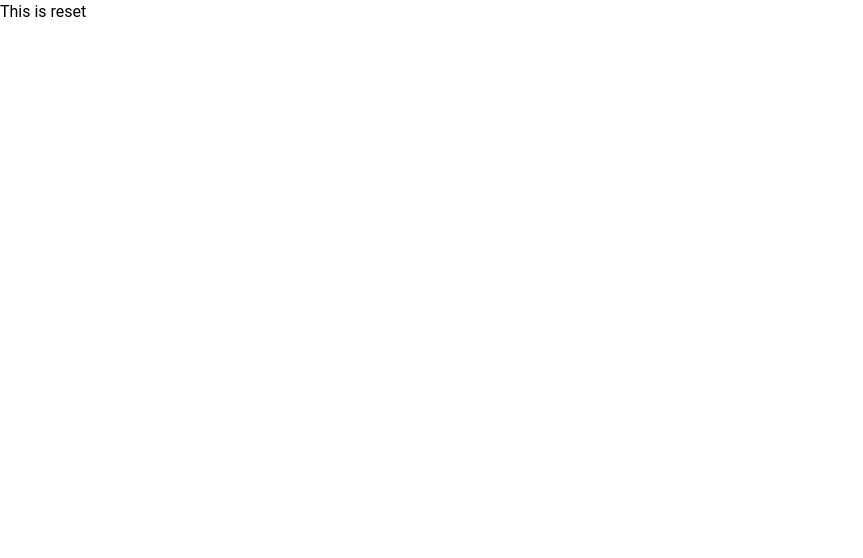
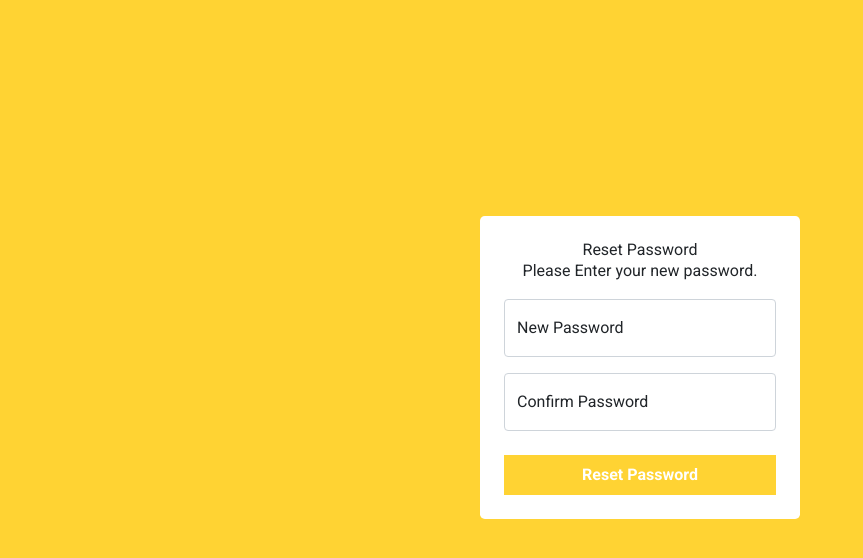
Before and after one commit to RupsanaAkter/admin-app-client, a React (Create React App) app: page /reset-password in a window 1280 px wide. Shown: the top 558 px of the page, without its empty margins (0-863 px from the left). Built offline with nearby package versions, Linux system fonts and the light colour scheme.

Commit message:
added resetpassword

```diff
--- a/public/index.html
+++ b/public/index.html
@@ -1,43 +1,29 @@
 <!DOCTYPE html>
 <html lang="en">
   <head>
-    <meta charset="utf-8" />
-    <link rel="icon" href="%PUBLIC_URL%/favicon.ico" />
-    <meta name="viewport" content="width=device-width, initial-scale=1" />
-    <meta name="theme-color" content="#000000" />
-    <meta
-      name="description"
-      content="Web site created using create-react-app"
+    <meta charset="UTF-8" />
+    <meta name="viewport" content="width=device-width, initial-scale=1.0" />
+    <meta http-equiv="X-UA-Compatible" content="ie=edge" />
+    <meta name="Description" content="Enter your description here" />
+    <link
+      rel="stylesheet"
+      href="https://cdnjs.cloudflare.com/ajax/libs/twitter-bootstrap/5.1.0/css/bootstrap.min.css"
     />
-    <link rel="apple-touch-icon" href="%PUBLIC_URL%/logo192.png" />
-    <!--
-      manifest.json provides metadata used when your web app is installed on a
-      user's mobile device or desktop. See https://developers.google.com/web/fundamentals/web-app-manifest/
-    -->
-    <link rel="manifest" href="%PUBLIC_URL%/manifest.json" />
-    <!--
-      Notice the use of %PUBLIC_URL% in the tags above.
-      It will be replaced with the URL of the `public` folder during the build.
-      Only files inside the `public` folder can be referenced from the HTML.
-
-      Unlike "/favicon.ico" or "favicon.ico", "%PUBLIC_URL%/favicon.ico" will
-      work correctly both with client-side routing and a non-root public URL.
-      Learn how to configure a non-root public URL by running `npm run build`.
-    -->
-    <title>React App</title>
+    <link
+      rel="stylesheet"
+      href="https://cdnjs.cloudflare.com/ajax/libs/font-awesome/5.15.4/css/all.min.css"
+    />
+    <link rel="preconnect" href="https://fonts.googleapis.com" />
+    <link rel="preconnect" href="https://fonts.gstatic.com" crossorigin />
+    <link
+      href="https://fonts.googleapis.com/css2?family=Roboto:wght@400;500;700;900&display=swap"
+      rel="stylesheet"
+    />
+    <title>Title</title>
   </head>
   <body>
-    <noscript>You need to enable JavaScript to run this app.</noscript>
     <div id="root"></div>
-    <!--
-      This HTML file is a template.
-      If you open it directly in the browser, you will see an empty page.
-
-      You can add webfonts, meta tags, or analytics to this file.
-      The build step will place the bundled scripts into the <body> tag.
-
-      To begin the development, run `npm start` or `yarn start`.
-      To create a production bundle, use `npm run build` or `yarn build`.
-    -->
+    <script src="https://cdnjs.cloudflare.com/ajax/libs/popper.js/2.9.2/umd/popper.min.js"></script>
+    <script src="https://cdnjs.cloudflare.com/ajax/libs/twitter-bootstrap/5.1.0/js/bootstrap.min.js"></script>
   </body>
 </html>
--- a/src/pages/ForgetPassword/ForgetPassword.js
+++ b/src/pages/ForgetPassword/ForgetPassword.js
@@ -18,7 +18,7 @@ const ForgetPassword = () => {
             <CustomInput type="password" label="Email Address" id="email" />
 
             <button
-              className="border-0 px-3 py-2 text-white fw-bold w-100"
+              className="border-0 px-3 py-2 mt-4 text-white fw-bold w-100"
               style={{ background: "#ffd333" }}
               type="submit"
             >
--- a/src/pages/ResetPassword/ResetPassword.js
+++ b/src/pages/ResetPassword/ResetPassword.js
@@ -1,10 +1,35 @@
 import React from 'react';
+import CustomInput from '../../components/CustomInput/CustomInput';
 
 const ResetPassword = () => {
     return (
-        <div>
-            This is reset
+        <div className="py-5" style={{ background: "#ffd333", minHeight: "100vh" }}>
+        <br />
+        <br />
+        <br />
+        <br />
+        <br />
+        <div className="my-5 w-25 bg-white rounded-3 mx-auto p-4">
+          <h3 className="text-center title"> Reset Password</h3>
+          <p className="text-center">Please Enter your new password.</p>
+          <form action="">
+            <CustomInput type="password" label="New Password" id="pass" />
+            <CustomInput
+              type="password"
+              label="Confirm Password"
+              id="confirmpass"
+            />
+
+            <button
+              className="border-0 px-3 py-2 mt-4 text-white fw-bold w-100"
+              style={{ background: "#ffd333" }}
+              type="submit"
+            >
+              Reset Password
+            </button>
+          </form>
         </div>
+      </div>
     );
 };
 
```
